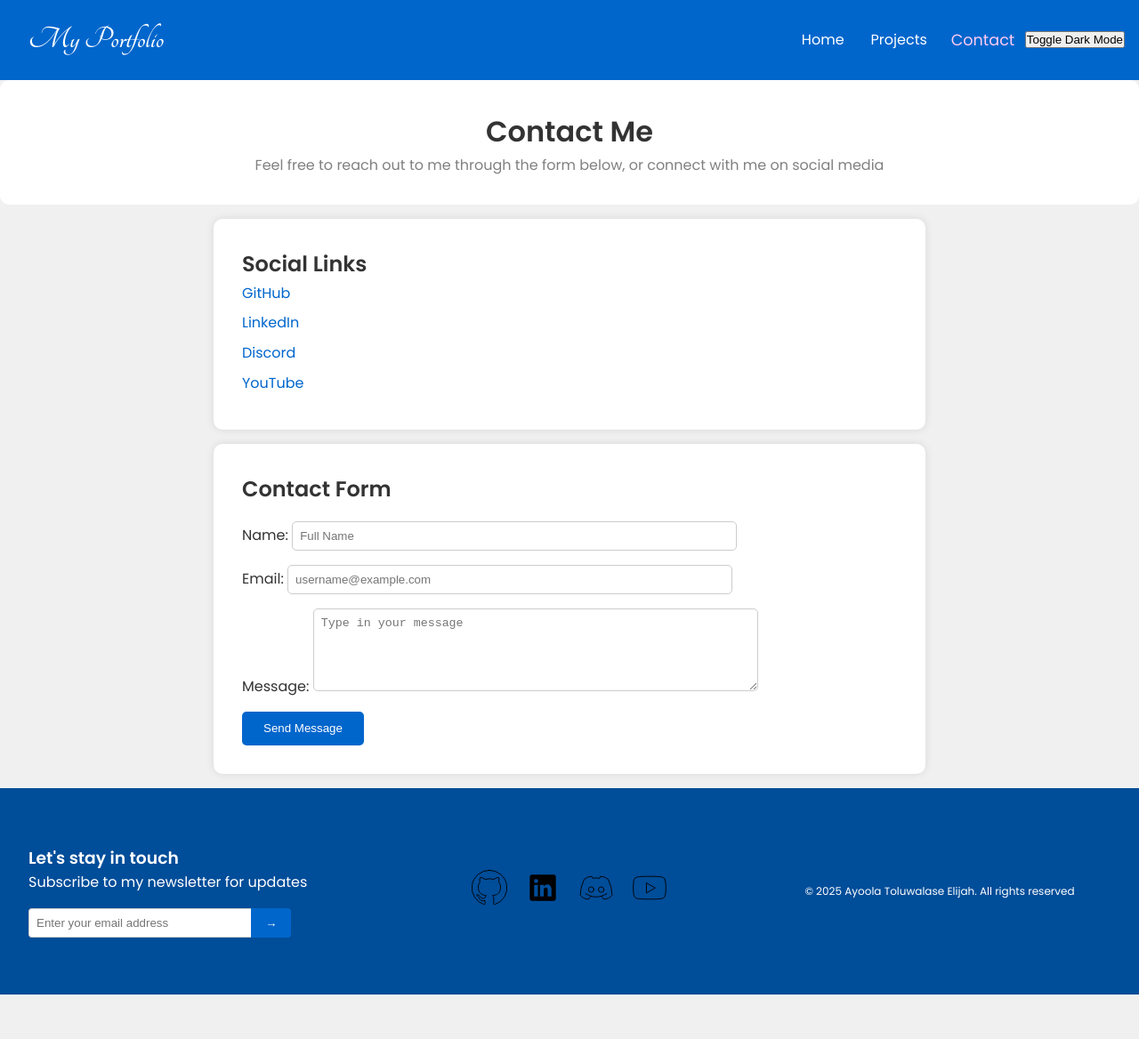
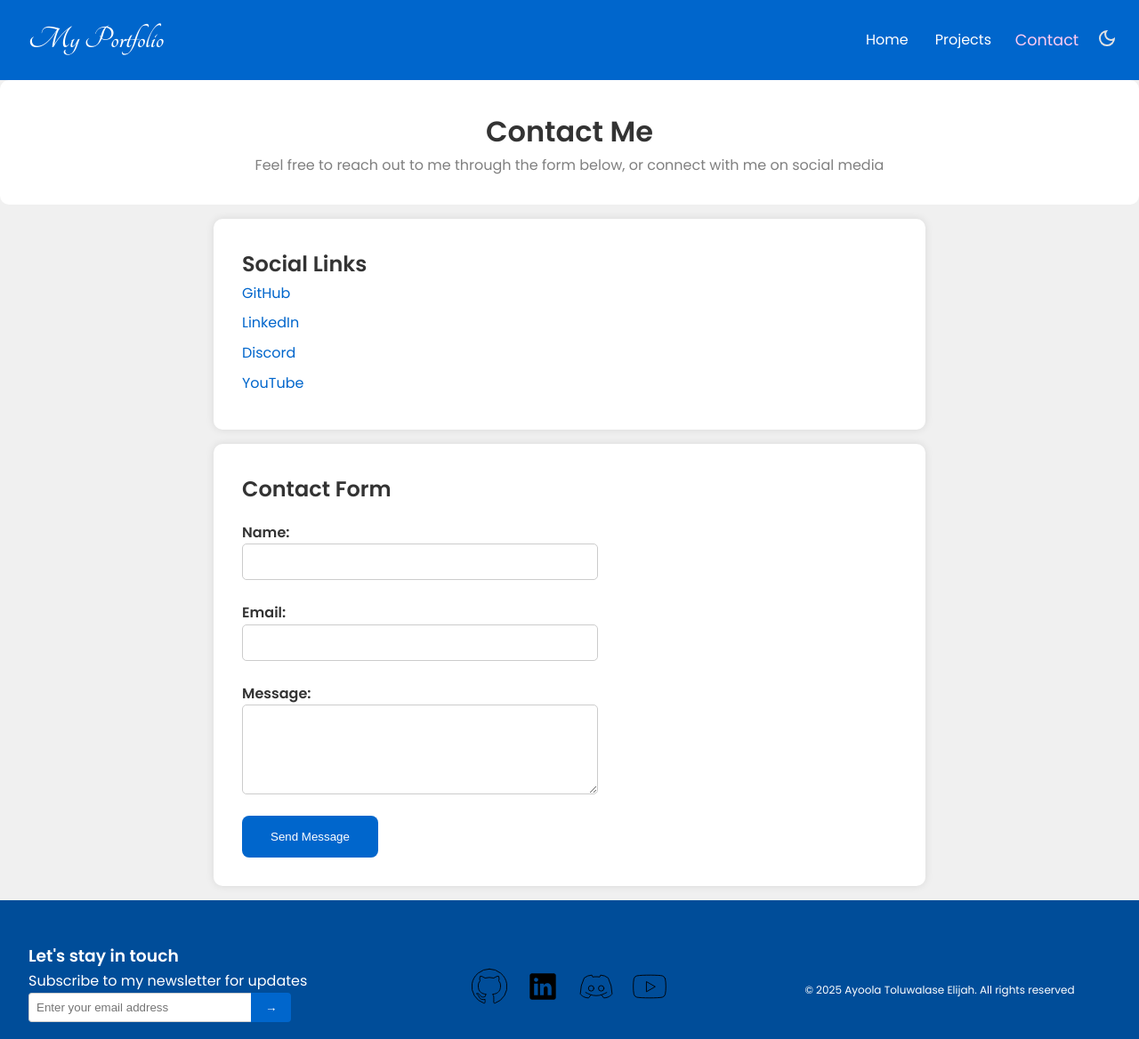
Before and after one commit to A2p3kt/Personal-Projects, a plain HTML site: page 01-portfolio/contact.html in a window 1280 px wide. Shown: the whole page at 89% size. Before the commit the page ends 1118 px from the top, so only its background shows below. Drawn offline with Linux system fonts and the light colour scheme.

Commit message:
Refined dark mode logic and added icons, fixed contact form

```diff
--- a/01-portfolio/contact.html
+++ b/01-portfolio/contact.html
@@ -1,10 +1,25 @@
 <!DOCTYPE html>
 <html lang="en">
   <head>
+    <script>
+      (function () {
+        // Gets the users preference from former visits
+        const theme = localStorage.getItem("theme");
+        // Gets the users browser preference
+        const prefersDark = window.matchMedia("(prefers-color-scheme: dark)").matches;
+        // Checks if the user already has a theme preference or defaults to the broswer preference
+        if (theme === 'dark' || (!theme && prefersDark)){
+          document.documentElement.classList.add("dark-mode");
+        }
+      })();
+    </script>
+
     <meta charset="utf-8" />
     <meta http-equiv="X-UA-Compatible" content="IE=edge" />
     <meta name="viewport" content="width=device-width, initial-scale=1.0" />
+
     <title>Tolu Ayoola - Contact</title>
+
     <link rel="stylesheet" href="styles/styles.css" />
     <link rel="preconnect" href="https://fonts.googleapis.com">
     <link rel="preconnect" href="https://fonts.gstatic.com" crossorigin>
@@ -23,7 +38,9 @@
           <a href="index.html">Home</a>
           <a href="projects.html">Projects</a>
           <a href="contact.html" class="active">Contact</a>
-          <button id="theme-toggle">Toggle Dark Mode</button>
+          <button id="theme-toggle">
+          <img id="theme-icon" src="styles/images/svg-icons/dark-mode.svg" alt="Theme Toggle">
+        </button>
         </div>
       </nav>
 
@@ -50,15 +67,15 @@
             <form action="#" method="post">
                 <div>
                     <label for="name">Name:</label>
-                    <input type="text" id="name" name="name" placeholder="Full Name" required>
+                    <input type="text" id="name" name="name" required>
                 </div>
                 <div>
                     <label for="email">Email:</label>
-                    <input type="email" name="email" id="email" placeholder="username@example.com" required>
+                    <input type="email" name="email" id="email" required>
                 </div>
                 <div>
                     <label for="message">Message:</label>
-                    <textarea name="message" id="message" rows="5" placeholder="Type in your message" required></textarea>
+                    <textarea name="message" id="message" rows="5" required></textarea>
                 </div>
                 <div>
                     <button type="submit">Send Message</button>
--- a/01-portfolio/js/script.js
+++ b/01-portfolio/js/script.js
@@ -1,41 +1,26 @@
 document.addEventListener("DOMContentLoaded", () => {
     const toggleButton = document.getElementById("theme-toggle");
+    const icon = document.getElementById("theme-icon");
 
-    //Get the user theme preference
-    let darkMode = localStorage.getItem("darkMode") === "true";
+    function updateIcon (theme) {
+        icon.src = theme === 'dark' ? 'styles/images/svg-icons/light-mode.svg' : 'styles/images/svg-icons/dark-mode.svg';
+        icon.alt = theme === 'dark' ? 'Switch to Light Mode' : 'Switch to Dark mode'
+    }
 
-    //Apply theme from the load of the page
-    applyTheme(darkMode);
+    // Get the current theme
+    const currentTheme = document.documentElement.classList.contains('dark-mode') ? 'dark' : 'light'
+    updateIcon(currentTheme)
 
     //When the user wants to change the theme preference
     toggleButton.addEventListener("click", () => {
-        //Change the theme to be used
-        darkMode = !darkMode;
+        const isDark = document.documentElement.classList.contains('dark-mode');
 
-        //Save the new preference
-        localStorage.setItem("darkMode", darkMode)
+        document.documentElement.classList.toggle('dark-mode');
 
-        //Apply the new theme
-        applyTheme(darkMode);
+        const newTheme = isDark ? 'light' : 'dark'
+
+        localStorage.setItem('theme', newTheme);
+
+        updateIcon(newTheme)
     })
 })
-
-function applyTheme (darkMode) {
-    if (darkMode) {
-        document.documentElement.style.setProperty("--bg-color", "#121212");
-        document.documentElement.style.setProperty("--text-color", "#f0f0f0");
-        document.documentElement.style.setProperty("--primary-color", "#0052a3");
-        document.documentElement.style.setProperty("--hover-color", "#ff99e6");
-        document.documentElement.style.setProperty("--footer-bg", "#001a33");
-        document.documentElement.style.setProperty("--section-bg", "#1e1e1e");
-        document.getElementById("theme-toggle").textContent = "Toggle Light Mode"
-    } else {
-        document.documentElement.style.setProperty("--bg-color", "#f0f0f0");
-        document.documentElement.style.setProperty("--text-color", "#333");
-        document.documentElement.style.setProperty("--primary-color", "#0066cc");
-        document.documentElement.style.setProperty("--hover-color", "#ffccf2");
-        document.documentElement.style.setProperty("--footer-bg", "#004d99");
-        document.documentElement.style.setProperty("--section-bg", "white");
-        document.getElementById("theme-toggle").textContent = "Toggle Dark Mode"
-    }
-}
--- a/01-portfolio/styles/styles.css
+++ b/01-portfolio/styles/styles.css
@@ -14,17 +14,24 @@
   --transition-speed: 0.4s;
 }
 
+.dark-mode {
+  --bg-color: #121212;
+  --text-color: #f0f0f0;
+  --primary-color: #0052a3;
+  --hover-color: #ff99e6;
+  --footer-bg: #0050a1;
+  --section-bg: #1e1e1e;
+  --transition-speed: 0.4s;
+}
+
 body {
   font-family: "Poppins", sans-serif;
   line-height: 1.6;
   background-color: var(--bg-color);
   color: var(--text-color);
-  transition:
-    background-color var(--transition-speed),
-    color var(--transition-speed),
-    border-color var(--transition-speed),
-    box-shadow var(--transition-speed),
-    opacity var(--transition-speed);
+  transition: background-color var(--transition-speed),
+    color var(--transition-speed), border-color var(--transition-speed),
+    box-shadow var(--transition-speed), opacity var(--transition-speed);
 }
 
 nav {
@@ -33,12 +40,9 @@ nav {
   display: flex;
   justify-content: space-between;
   gap: 20px;
-  transition:
-    background-color var(--transition-speed),
-    color var(--transition-speed),
-    border-color var(--transition-speed),
-    box-shadow var(--transition-speed),
-    opacity var(--transition-speed);
+  transition: background-color var(--transition-speed),
+    color var(--transition-speed), border-color var(--transition-speed),
+    box-shadow var(--transition-speed), opacity var(--transition-speed);
 }
 
 .logo a {
@@ -80,12 +84,9 @@ header {
   background-color: var(--section-bg);
   margin-bottom: 1rem;
   border-radius: 10px;
-  transition:
-    background-color var(--transition-speed),
-    color var(--transition-speed),
-    border-color var(--transition-speed),
-    box-shadow var(--transition-speed),
-    opacity var(--transition-speed);
+  transition: background-color var(--transition-speed),
+    color var(--transition-speed), border-color var(--transition-speed),
+    box-shadow var(--transition-speed), opacity var(--transition-speed);
 }
 
 header p {
@@ -99,12 +100,9 @@ main section {
   background-color: var(--section-bg);
   border-radius: 10px;
   box-shadow: 0 0 10px rgba(0, 0, 0, 0.1);
-  transition:
-    background-color var(--transition-speed),
-    color var(--transition-speed),
-    border-color var(--transition-speed),
-    box-shadow var(--transition-speed),
-    opacity var(--transition-speed);
+  transition: background-color var(--transition-speed),
+    color var(--transition-speed), border-color var(--transition-speed),
+    box-shadow var(--transition-speed), opacity var(--transition-speed);
 }
 
 .education-entry {
@@ -119,34 +117,56 @@ main section {
   font-weight: 600;
 }
 
-form {
+main form {
   display: flex;
   flex-direction: column;
-    gap: 1rem;
+  gap: 1.5rem;
   margin-top: 1rem;
 }
 
-form input, form textarea {
-    padding: 0.5rem;
+main form div {
+  display: flex;
+  flex-direction: column;
+}
+
+main form label {
+  font-weight: bold;
+}
+
+main form input,
+main form textarea {
+  padding: 0.75rem;
   width: 100%;
-    max-width: 500px;
+  max-width: 400px;
   border: 1px solid #ccc;
   border-radius: 5px;
 }
 
-form button {
-    padding: 0.7rem 1.5rem;
-    background-color: #0066cc;
+main form input:focus,
+main form textarea:focus {
+  outline: none;
+  border-color: #1e90ff;
+  box-shadow: 0 0 5px #1e90ff;
+}
+
+main form textarea {
+  resize: vertical;
+}
+
+main form button {
+  padding: 1rem 2rem;
+  background-color: var(--primary-color);
   color: white;
   border: none;
   cursor: pointer;
-    border-radius: 5px;
+  border-radius: 8px;
   transition: background-color 0.3s, transform 0.2s;
+  align-self: flex-start;
 }
 
-form button:hover {
+main form button:hover {
   background-color: #004d99;
-    transform: scale(1.05);
+  transform: scale(1.02);
 }
 
 .social-links {
@@ -207,18 +227,15 @@ ul li a:hover {
 }
 
 footer {
-  background-color: #004d99;
+  background-color: var(--footer-bg);
   display: flex;
   justify-content: space-between;
   flex-wrap: wrap;
   padding: 2rem 1rem;
   color: white;
-  transition:
-    background-color var(--transition-speed),
-    color var(--transition-speed),
-    border-color var(--transition-speed),
-    box-shadow var(--transition-speed),
-    opacity var(--transition-speed);
+  transition: background-color var(--transition-speed),
+    color var(--transition-speed), border-color var(--transition-speed),
+    box-shadow var(--transition-speed), opacity var(--transition-speed);
 }
 
 footer section {
@@ -246,7 +263,7 @@ footer .copyright {
   transform: scale(1.1);
 }
 
-.socials img{
+.socials img {
   width: 44px;
   height: auto;
   margin: 0 0.5rem;
@@ -285,3 +302,15 @@ footer form button {
 footer form button:hover {
   background-color: #2484e4;
 }
+
+#theme-toggle {
+  background: none;
+  border: none;
+  cursor: pointer;
+  padding: 0.5rem;
+  transition: transform 0.2s;
+}
+
+#theme-toggle:hover {
+  transform: scale(1.1);
+}
```
Also changed, not shown: 01-portfolio/index.html (+18 -1 lines), 01-portfolio/projects.html (+18 -1 lines), 01-portfolio/styles/images/svg-icons/dark-mode.svg (added), 01-portfolio/styles/images/svg-icons/light-mode.svg (added). Lines whose indentation alone changed are shown as unchanged.
